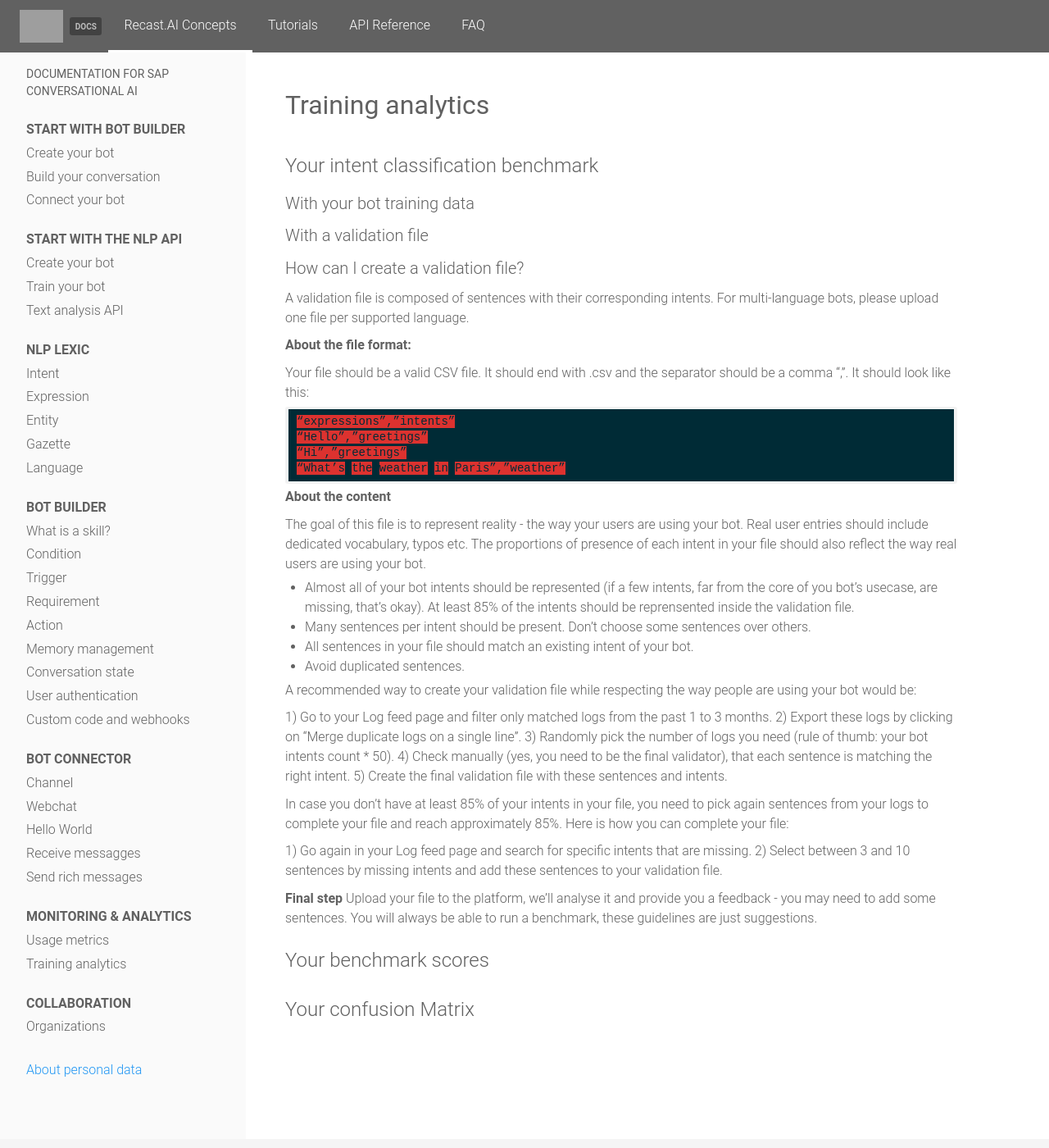
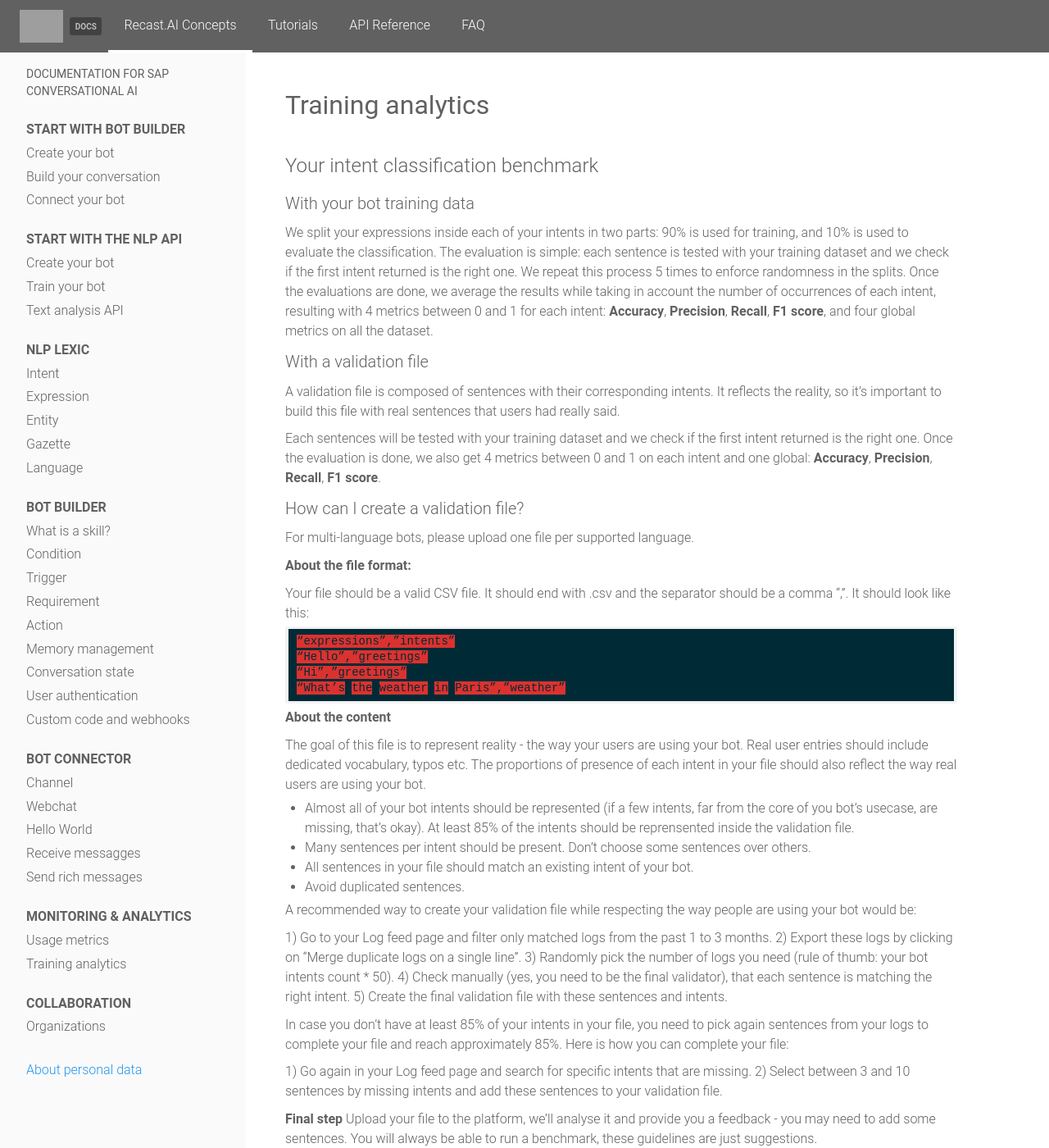
Before and after one commit to SAP-archive/docs, a Jekyll site: the page built from concepts/monitor/training_analytics.md, in a window 1280 px wide and 1400 px high. Shown: the whole window at 82% size. Built offline with Jekyll 4.4.1, drawn with Linux system fonts in a browser that asks for light colours; nearby versions of some CDN libraries; a style sheet for code colours, icons or effects is not loaded; some of the changed text lies outside the part shown; grey boxes are pictures that could not be loaded.

Commit message:
Update training_analytics.md

```diff
--- a/concepts/monitor/training_analytics.md
+++ b/concepts/monitor/training_analytics.md
@@ -7,13 +7,20 @@ permalink: /concepts/training-analytics
 ## Your intent classification benchmark
 
 
+
+
 ### With your bot training data
+
+We split your expressions inside each of your intents in two parts: 90% is used for training, and 10% is used to evaluate the classification. The evaluation is simple: each sentence is tested with your training dataset and we check if the first intent returned is the right one. We repeat this process 5 times to enforce randomness in the splits. Once the evaluations are done, we average the results while taking in account the number of occurrences of each intent, resulting with 4 metrics between 0 and 1 for each intent: **Accuracy**, **Precision**, **Recall**, **F1 score**, and four global metrics on all the dataset.
 
 ### With a validation file
 
+A validation file is composed of sentences with their corresponding intents. It reflects the reality, so it's important to build this file with real sentences that users had really said.
+
+Each sentences will be tested with your training dataset and we check if the first intent returned is the right one. Once the evaluation is done, we also get 4 metrics between 0 and 1 on each intent and one global: **Accuracy**, **Precision**, **Recall**, **F1 score**.
+
 ### How can I create a validation file?
 
-A validation file is composed of sentences with their corresponding intents.
 For multi-language bots, please upload one file per supported language.
 
 **About the file format:**
@@ -55,4 +62,12 @@ Upload your file to the platform, we'll analyse it and provide you a feedback -
 
 ## Your benchmark scores
 
+**Accuracy**
+
+**Precision**
+
+**Recall**
+
+**F1 score**
+
 ## Your confusion Matrix
```
